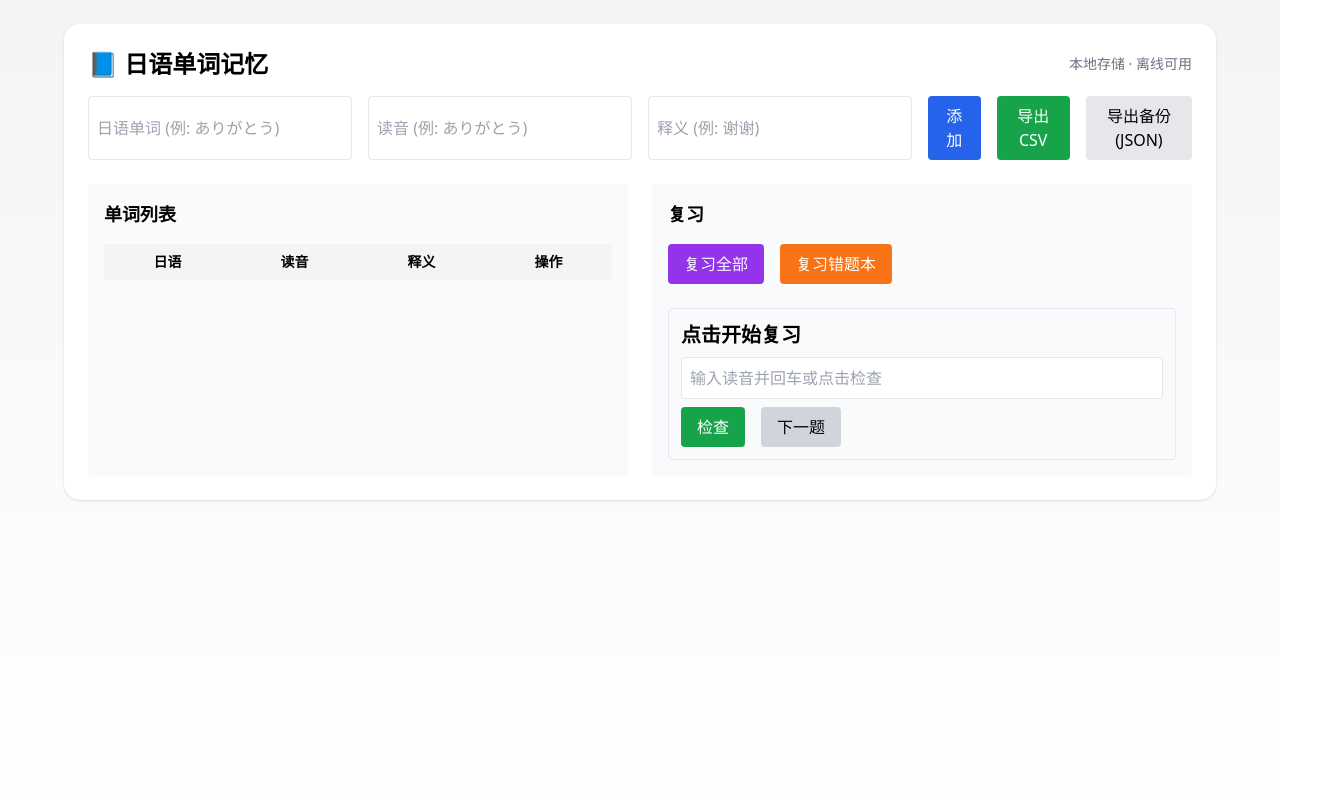
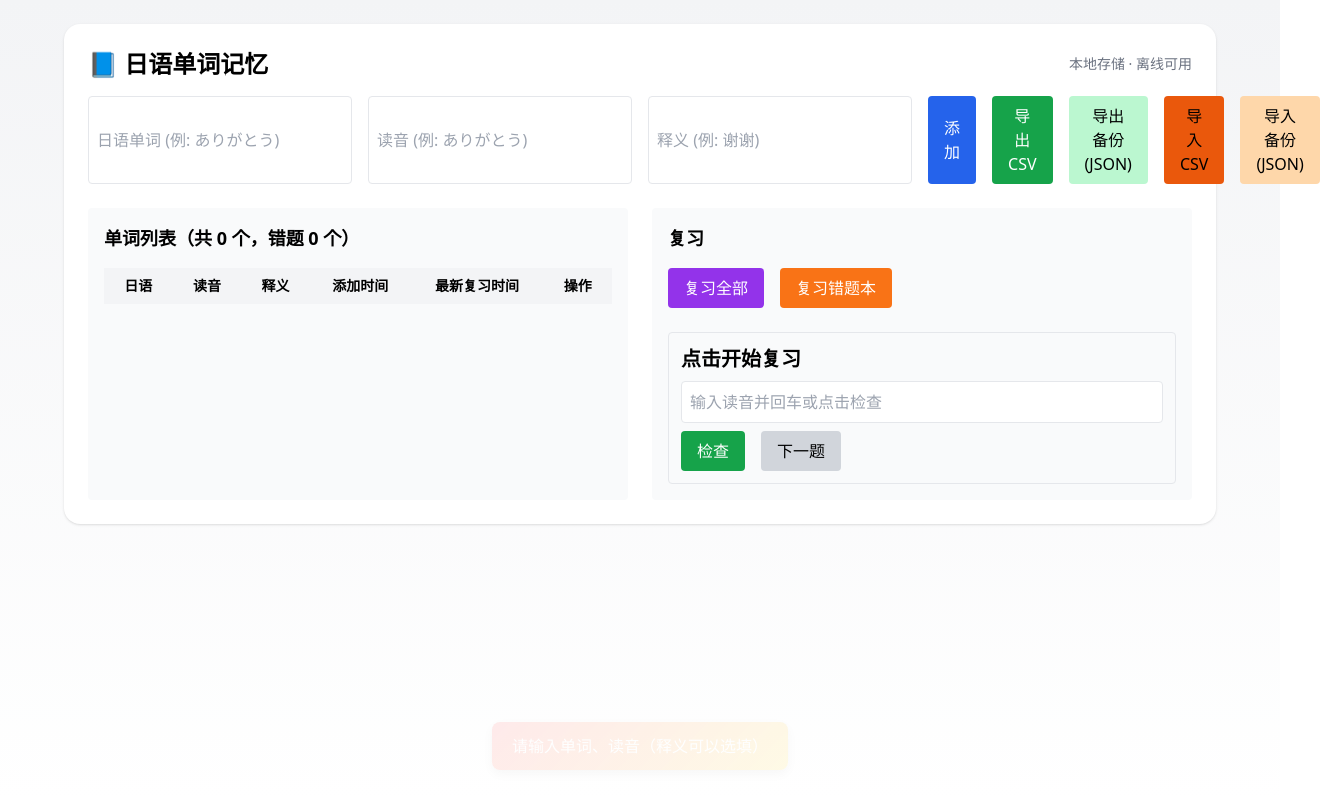
Before and after one commit to lomodd/japanese-vocab-trainer, a React (Vite) app: page / in a window 1280 px wide. Both pictures are taken after a click on the button "添加". Shown: the whole page, 1320 px wide, since content can reach past the window. Built offline with nearby package versions, Linux system fonts and the light colour scheme; the HTML template or start-up script is replaced by a standard one.

Commit message:
update with DateTime and export import

```diff
--- a/src/App.jsx
+++ b/src/App.jsx
@@ -19,6 +19,30 @@ export default function App() {
   const [isEditing, setIsEditing] = useState(false);
   const [editWordData, setEditWordData] = useState(null);
   const dailyGoalRef = useRef(20);
+  const [isCorrect, setIsCorrect] = useState(null);  // 用于存储校验结果
+    // 新增在 state 之后
+  const [toast, setToast] = useState(null);
+  const toastTimeoutRef = useRef(null);
+  const wordInputRef = useRef(null); // 用于聚焦单词输入框
+  // 在 state 下面加
+  const fileInputRef = useRef(null);
+  const backupInputRef = useRef(null);
+
+const handleCSVImportClick = () => {
+  if (fileInputRef.current) fileInputRef.current.click();
+};
+
+const handleBackupImportClick = () => {
+  if (backupInputRef.current) backupInputRef.current.click();
+};
+  const showAlert = (message) => {
+    setToast(message);
+    setTimeout(() => setToast(null), 3000); // 3 秒后消失
+  };
+
+  useEffect(() => {
+    return () => { if (toastTimeoutRef.current) clearTimeout(toastTimeoutRef.current); };
+  }, []);
 
   useEffect(()=>{
     const s = JSON.parse(localStorage.getItem(STORAGE_KEY) || '[]');
@@ -41,18 +65,45 @@ export default function App() {
     localStorage.setItem(DAILY_KEY, JSON.stringify(dailyStats));
   },[dailyStats]);
 
-  // add
+  // // add
+  // function addWord() {
+  //   if (!form.word.trim() || !form.reading.trim() ) { //|| !form.meaning.trim()
+  //     showAlert('请输入单词、读音（释义可以选填）');
+  //     return;
+  //   }
+  //   // setWords(prev => [...prev, { id: uid(), ...form }]);
+  //   setWords(prev => [{ id: uid(), ...form }, ...prev]);
+
+  //   setForm({ word:'', reading:'', meaning:'' });
+  //       // 添加完成后聚焦到单词输入框
+  //   if (wordInputRef.current) {
+  //     wordInputRef.current.focus();
+  //   }
+  // }
   function addWord() {
-    if (!form.word.trim() || !form.reading.trim() ) { //|| !form.meaning.trim()
-      alert('请输入单词、读音（释义可以选填）');
+    if (!form.word.trim() || !form.reading.trim()) {
+      showAlert('请输入单词、读音（释义可以选填）');
       return;
     }
-    setWords(prev => [...prev, { id: uid(), ...form }]);
-    setForm({ word:'', reading:'', meaning:'' });
+
+    const newWord = {
+      id: uid(),
+      ...form,
+      addedAt: new Date().toISOString(),  // Store the current time as addedAt
+      lastReviewedAt: new Date().toISOString()  // Store the same time initially as lastReviewedAt
+    };
+
+    setWords(prev => [newWord, ...prev]);
+
+    setForm({ word: '', reading: '', meaning: '' });
+    if (wordInputRef.current) {
+      wordInputRef.current.focus();
+    }
   }
 
+
   function deleteWord(id) {
-    if (!confirm('确定删除这个单词吗？')) return;
+    //if (!confirm('确定删除这个单词吗？')) return;
     setWords(prev => prev.filter(w => w.id !== id));
     // remove from wrongBook if present
     setWrongBook(prev => { const copy = {...prev}; for(const k in copy){ if(copy[k].id===id) delete copy[k]; } return copy; });
@@ -70,7 +121,7 @@ export default function App() {
 
   // CSV Export (BOM)
   function exportCSV() {
-    if (!words || words.length===0) { alert('单词表为空'); return; }
+    if (!words || words.length===0) { showAlert('单词表为空'); return; }
     const rows = [['word','reading','meaning'], ...words.map(w => [w.word, w.reading, w.meaning])];
     const csv = rows.map(r => r.map(c => `"${(c||'').replace(/"/g,'""')}"`).join(',')).join('\n');
     const bom = new Uint8Array([0xEF,0xBB,0xBF]);
@@ -97,25 +148,30 @@ function importCSVFile(file) {
           }));
 
         if (data.length === 0) {
-        alert('文件没有有效行 (需要 word, reading, meaning 列)');
+          showAlert('文件没有有效行 (需要 word, reading, meaning 列)');
           return;
         }
-      setWords(prev => [...prev, ...data]);
-      alert('导入完成');
+        // importCSVFile 改成这样
+        setWords(prev => [...data, ...prev]);
+        showAlert('导入完成');
       }
     });
   }
 
-
   // review logic: show word only, check reading
-  function startReview(onlyWrong=false) {
+  // 启动复习
+  const startReview = (onlyWrong = false) => {
     const pool = onlyWrong ? Object.values(wrongBook) : words;
-    if (!pool || pool.length===0) { alert(onlyWrong ? '错题本为空' : '单词表为空'); return; }
+    if (!pool || pool.length === 0) {
+      showAlert(onlyWrong ? '错题本为空' : '单词表为空');
+      return;
+    }
     setMode('review');
     setAnswer('');
-    const pick = pool[Math.floor(Math.random()*pool.length)];
+    const pick = pool[Math.floor(Math.random() * pool.length)];
     setCurrent(pick);
-  }
+    setIsCorrect(null); // 重置校验结果
+  };
 
   function nextReview() {
     const pool = (Object.keys(wrongBook).length>0 && mode==='review' && current && wrongBook[current.word]) ? Object.values(wrongBook) : (mode==='review' ? Object.values(wrongBook) : words);
@@ -127,27 +183,32 @@ function importCSVFile(file) {
 
   function normalize(s){ return (s||'').trim().toLowerCase().replace(/[。.,!！，]/g,''); }
 
-  function checkAnswer() {
+  // 校验答案
+  const checkAnswer = () => {
     if (!current) return;
-    const user = normalize(answer);
-    const correct = normalize(current.reading);
-    if (!user) { alert('请输入读音再提交'); return; }
-    // exact or partial
-    const similarity = (correct.includes(user) || user.includes(correct));
+    const user = answer.trim().toLowerCase();
+    const correct = current.reading.trim().toLowerCase();
+    const similarity = correct.includes(user) || user.includes(correct);
+
     if (user === correct || similarity) {
-      // correct
-      alert('✅ 正确');
-      // remove from wrongBook if present
-      setWrongBook(prev => { const c = {...prev}; if (c[current.word]) delete c[current.word]; return c; });
+      setIsCorrect(true);  // Correct
+      setWrongBook(prev => {
+        const copy = { ...prev };
+        if (copy[current.word]) delete copy[current.word];
+        return copy;
+      });
       updateDaily(true);
+      // Update lastReviewedAt for the correct word
+      setWords(prev => prev.map(w =>
+        w.id === current.id ? { ...w, lastReviewedAt: new Date().toISOString() } : w
+      ));
     } else {
-      alert(`❌ 错误，正确读音：${current.reading}`);
-      // add to wrongBook
-      setWrongBook(prev => ({...prev, [current.word]: current}));
+      setIsCorrect(false);  // Incorrect
+      setWrongBook(prev => ({ ...prev, [current.word]: current }));
       updateDaily(false);
     }
-    nextReview();
-  }
+  };
+
 
   function updateDaily(correct) {
     const day = new Date().toISOString().slice(0,10);
@@ -174,14 +235,18 @@ function importCSVFile(file) {
     fr.onload = e => {
       try {
         const data = JSON.parse(e.target.result);
+        // if (data.words && Array.isArray(data.words)) {
+        //   setWords(prev => [...prev, ...data.words.map(w=>({...w, id: uid()}))]);
+        // }
+        // importBackup 改成这样
         if (data.words && Array.isArray(data.words)) {
-          setWords(prev => [...prev, ...data.words.map(w=>({...w, id: uid()}))]);
+          setWords(prev => [...data.words.map(w=>({...w, id: uid()})), ...prev]);
         }
         if (data.wrongBook) setWrongBook(prev => ({...prev, ...data.wrongBook}));
         if (data.dailyStats) setDailyStats(prev => ({...prev, ...data.dailyStats}));
-        alert('导入备份成功');
+        showAlert('导入备份成功');
       } catch(err) {
-        alert('备份文件格式错误');
+        showAlert('备份文件格式错误');
       }
     };
     fr.readAsText(file, 'utf-8');
@@ -210,6 +275,7 @@ function importCSVFile(file) {
       return copy;
     });
   }
+
   // 监听回车键，提交表单
   const handleKeyDown = (e) => {
     if (e.key === 'Enter') {
@@ -233,7 +299,7 @@ function importCSVFile(file) {
 
         {/* Form */}
         <div className="grid grid-cols-1 sm:grid-cols-4 gap-4 mb-6">
-          <input className="border rounded p-2" placeholder="日语单词 (例: ありがとう)" value={form.word} onChange={e => setForm({...form, word: e.target.value})}
+          <input ref={wordInputRef} className="border rounded p-2" placeholder="日语单词 (例: ありがとう)" value={form.word} onChange={e => setForm({...form, word: e.target.value})}
             onKeyDown={handleKeyDown} />
           <input className="border rounded p-2" placeholder="读音 (例: ありがとう)" value={form.reading} onChange={e => setForm({...form, reading: e.target.value})}
             onKeyDown={handleKeyDown} />
@@ -242,7 +308,44 @@ function importCSVFile(file) {
           <div className="flex gap-4">
             <button className="bg-blue-600 text-white px-4 py-2 rounded" onClick={addWord}>添加</button>
             <button className="bg-green-600 text-white px-4 py-2 rounded" onClick={exportCSV}>导出 CSV</button>
-            <button className="bg-gray-200 text-black px-4 py-2 rounded" onClick={exportBackup}>导出备份 (JSON)</button>
+            <button className="bg-green-200 text-black px-4 py-2 rounded" onClick={exportBackup}>导出备份 (JSON)</button>
+            <button
+              className="bg-orange-600 text-black px-4 py-2 rounded"
+              onClick={handleCSVImportClick}
+            >
+              导入 CSV
+            </button>
+            <input
+              type="file"
+              accept=".csv"
+              ref={fileInputRef}
+              style={{ display: 'none' }}
+              onChange={(e) => {
+                if (e.target.files.length > 0) {
+                  importCSVFile(e.target.files[0]);
+                  e.target.value = ""; // 重置
+                }
+              }}
+            />
+
+            <button
+              className="bg-orange-200 text-black px-4 py-2 rounded"
+              onClick={handleBackupImportClick}
+            >
+              导入备份 (JSON)
+            </button>
+            <input
+              type="file"
+              accept=".json"
+              ref={backupInputRef}
+              style={{ display: 'none' }}
+              onChange={(e) => {
+                if (e.target.files.length > 0) {
+                  importBackup(e.target.files[0]);
+                  e.target.value = ""; // 重置
+                }
+              }}
+            />
           </div>
         </div>
 
@@ -250,7 +353,9 @@ function importCSVFile(file) {
         <div className="grid grid-cols-1 md:grid-cols-2 gap-6">
           {/* Word List */}
           <div className="bg-gray-50 rounded p-4">
-            <h2 className="font-semibold text-lg mb-4">单词列表</h2>
+            <h2 className="font-semibold text-lg mb-4">
+              单词列表（共 {words.length} 个，错题 {Object.keys(wrongBook).length} 个）
+            </h2>
             <div className="overflow-auto max-h-64">
               <table className="w-full text-sm">
                 <thead className="bg-gray-100">
@@ -258,6 +363,8 @@ function importCSVFile(file) {
                     <th className="px-4 py-2">日语</th>
                     <th className="px-4 py-2">读音</th>
                     <th className="px-4 py-2">释义</th>
+                    <th className="px-4 py-2">添加时间</th>
+                    <th className="px-4 py-2">最新复习时间</th>
                     <th className="px-4 py-2">操作</th>
                   </tr>
                 </thead>
@@ -267,6 +374,8 @@ function importCSVFile(file) {
                       <td className="px-4 py-2">{w.word}</td>
                       <td className="px-4 py-2">{w.reading}</td>
                       <td className="px-4 py-2">{w.meaning}</td>
+                      <td className="px-4 py-2">{w.addedAt}</td> {/* Display added time */}
+                      <td className="px-4 py-2">{w.lastReviewedAt}</td> {/* Display last reviewed time */}
                       <td className="px-4 py-2">
                         <button className="bg-yellow-200 text-black px-2 py-1 rounded mr-2" onClick={() => openEditModal(w)}>编辑</button>
                         <button className="bg-red-200 text-black px-2 py-1 rounded" onClick={() => deleteWord(w.id)}>删除</button>
@@ -294,6 +403,18 @@ function importCSVFile(file) {
                 <button className="bg-green-600 text-white px-4 py-2 rounded" onClick={checkAnswer}>检查</button>
                 <button className="bg-gray-300 text-black px-4 py-2 rounded" onClick={nextReview}>下一题</button>
               </div>
+              {/* 校验结果显示 */}
+              {isCorrect !== null && (
+                <div className={`mt-4 ${isCorrect ? 'text-green-500' : 'text-red-500'}`}>
+                  {isCorrect ? '✅ 正确' : '❌ 错误，请再试'}
+                  {/* 显示正确答案的详细信息 */}
+                  <div className="mt-2">
+                    <strong>正确答案:</strong>
+                    <div><strong>读音:</strong> {current.reading}</div>
+                    <div><strong>释义:</strong> {current.meaning}</div>
+                  </div>
+                </div>
+              )}
             </div>
           </div>
         </div>
@@ -306,6 +427,9 @@ function importCSVFile(file) {
             onSave={saveWordEdit}
           />
         )}
+        {/* 自定义提示弹窗 */}
+       {toast && <div className="toast">{toast}</div>}
+
       </div>
     </div>
   );
--- a/src/index.css
+++ b/src/index.css
@@ -4,3 +4,26 @@
 
 /* small custom */
 body { -webkit-font-smoothing:antialiased; -moz-osx-font-smoothing:grayscale; }
+.toast {
+  position: fixed;
+  bottom: 30px;
+  left: 50%;
+  transform: translateX(-50%);
+  background: linear-gradient(135deg, #ff4e50, #f9d423);
+  color: white;
+  padding: 12px 20px;
+  border-radius: 8px;
+  box-shadow: 0 4px 12px rgba(0,0,0,0.3);
+  font-size: 16px;
+  animation: slideUp 0.3s ease, fadeOut 0.5s ease 2.5s forwards;
+  z-index: 9999;
+}
+
+@keyframes slideUp {
+  from { transform: translate(-50%, 50px); opacity: 0; }
+  to { transform: translate(-50%, 0); opacity: 1; }
+}
+
+@keyframes fadeOut {
+  to { opacity: 0; }
+}
```
Lines whose indentation alone changed are shown as unchanged.
